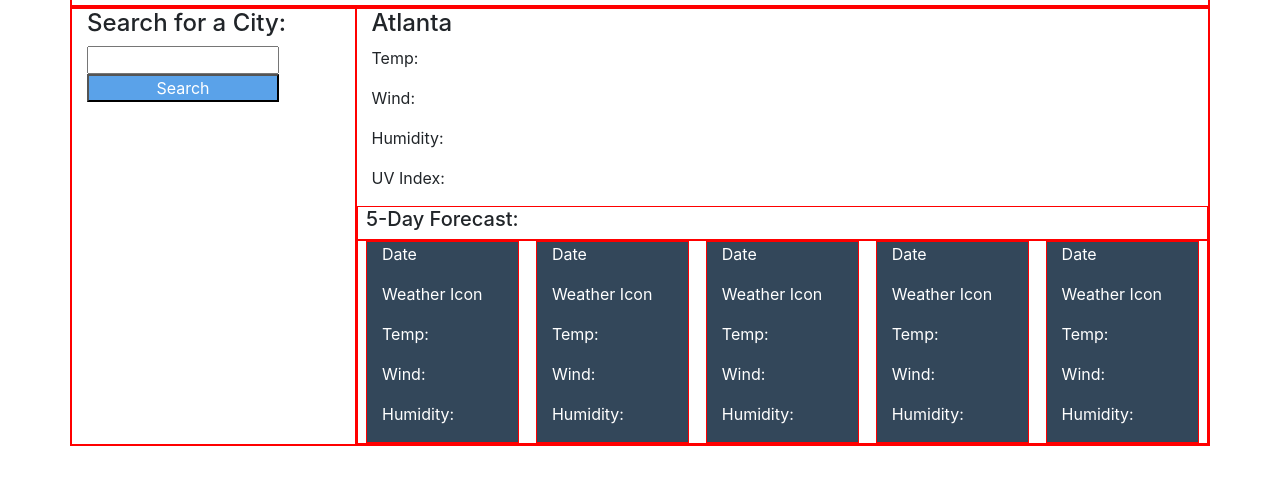
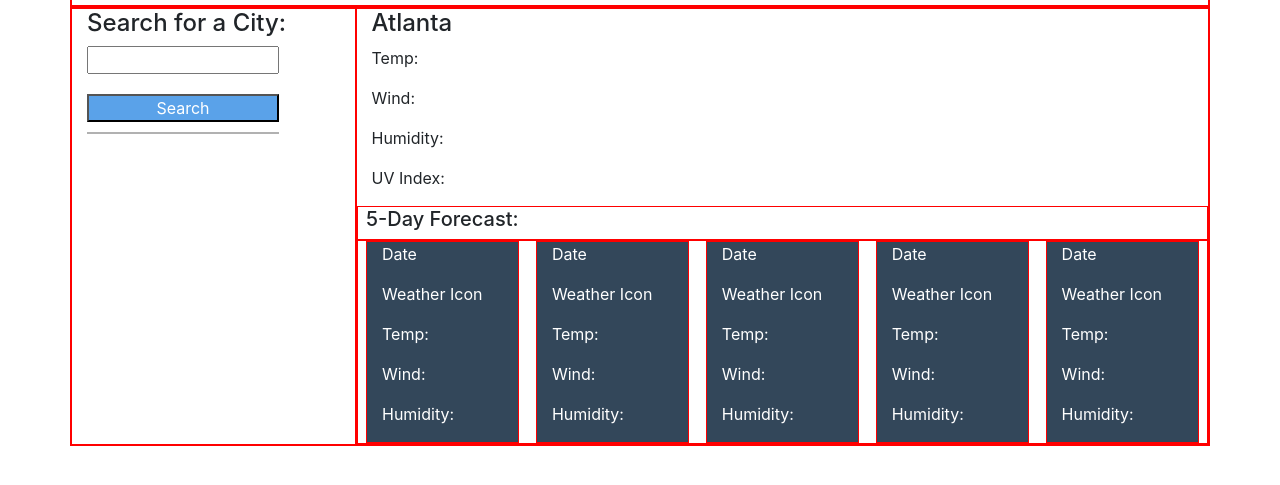
Before and after one commit to jojobautistaum/weather-dashboard, a plain HTML site: page index.html in a window 1280 px wide. Shown: the part 43-528 px from the top of the page. Drawn offline with nearby package versions, Linux system fonts and the light colour scheme.

Commit message:
polishing layout

```diff
--- a/assets/css/style.css
+++ b/assets/css/style.css
@@ -1,13 +1,13 @@
 * {
     box-sizing: border-box;
     margin: 0;
-    padding:0;
+    padding: 0;
 }
 
 h2 {
     color: white;
     text-align: center;
-    background-image: linear-gradient(to right, #3B6DC3, #261061);
+    background-image: linear-gradient(to right, #3E70C4, #271061);
 }
 
 .row, .col, div {
@@ -32,4 +32,11 @@ button, input {
 button {
     background-color: #5AA2E9;
     color: white;
+    margin-top: 8%;
 }
+
+button + p {
+    margin-top: 4%;
+    width: 12em;
+    border-bottom: 2px solid #B1B1B1;
+}
--- a/index.html
+++ b/index.html
@@ -18,8 +18,9 @@
         <section class="row">
             <div class="col-3">
                 <h4>Search for a City:</h4>
-                <input type="text"><br>
+                <input type="text">
                 <button>Search</button>
+                <p></p>
             </div>
             <div class="col-9">
                 <h4>Atlanta</h4>
```
